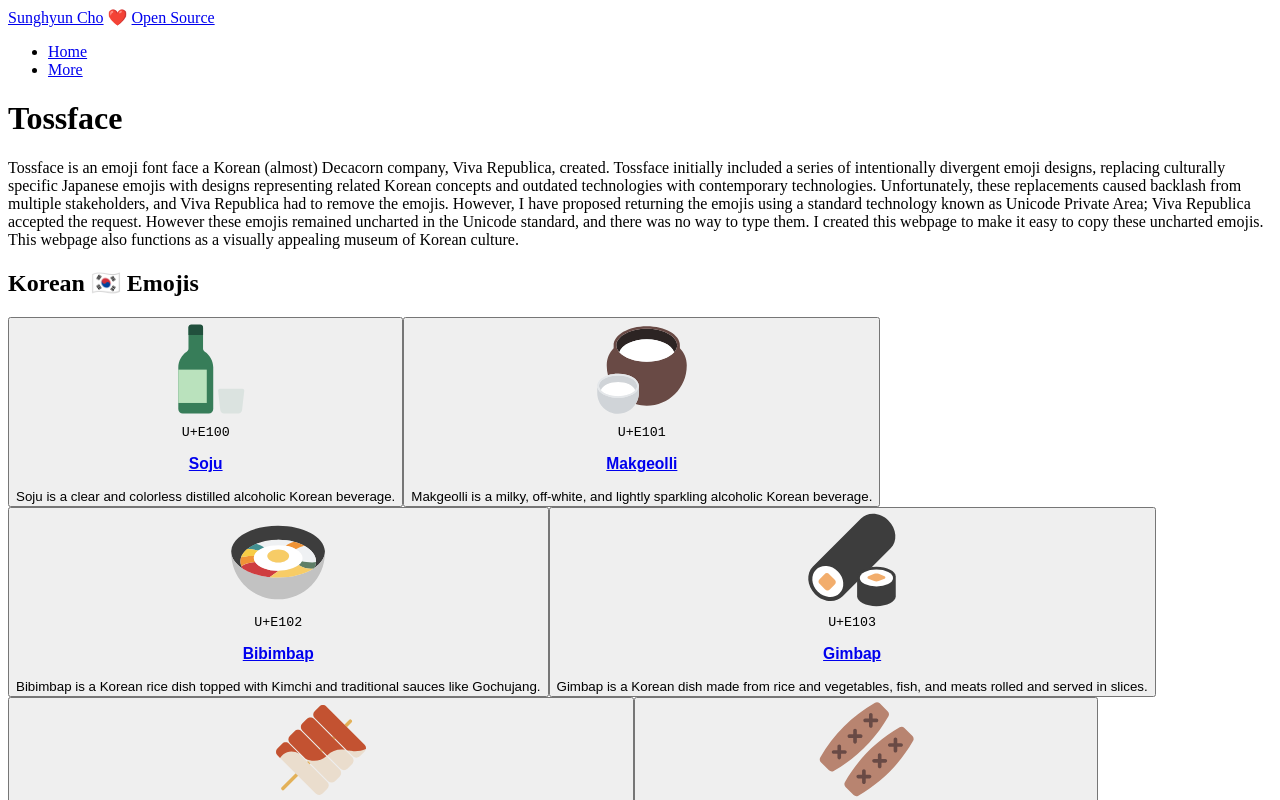
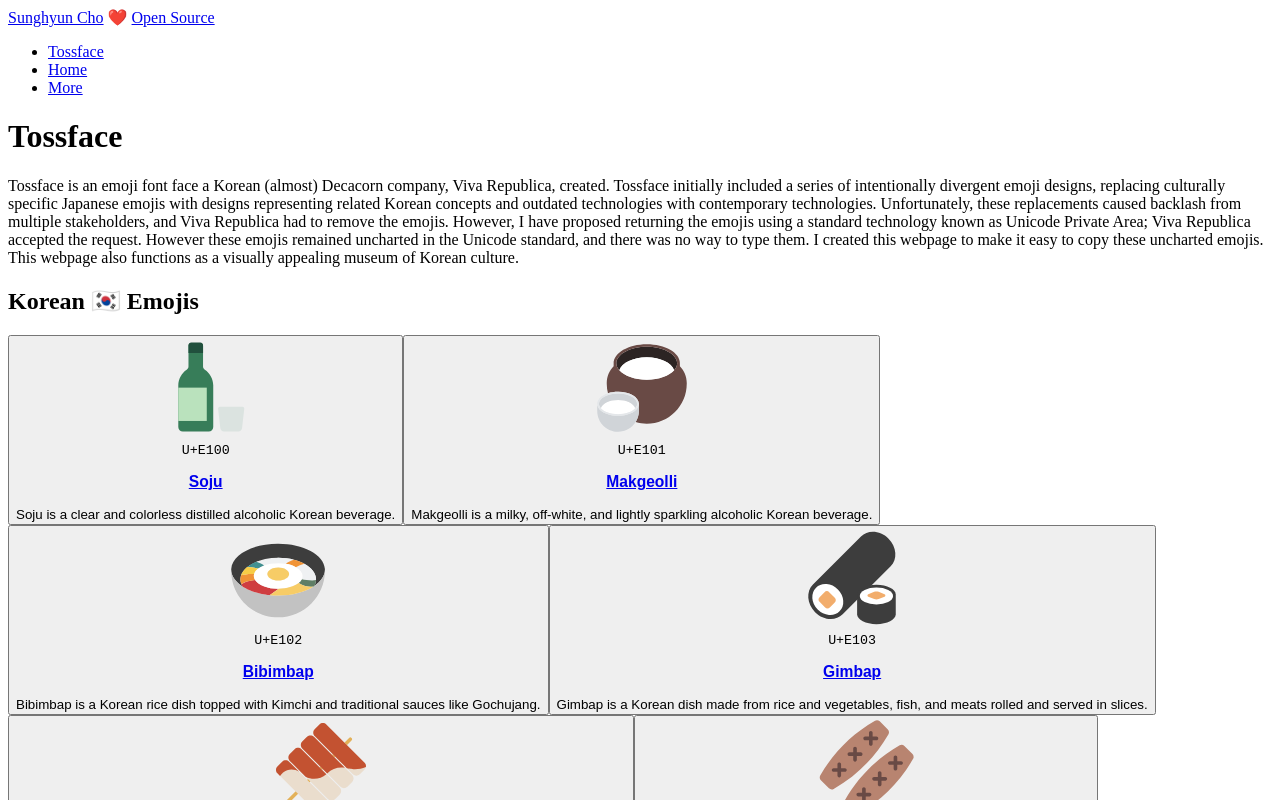
Before and after one commit to anaclumos/tossface-playground, a Next.js app: page / in a window 1280 px wide. Shown: the top 800 px of the page. Built offline with nearby package versions, Linux system fonts and the light colour scheme; a web font is replaced by a local one.

Commit message:
add tossface link to nav

```diff
--- a/components/Header.tsx
+++ b/components/Header.tsx
@@ -17,12 +17,19 @@ const Header = () => {
           Open Source
         </a>
       </span>
-      <ul className='grid items-center grid-cols-2 gap-4 mt-3 text-sm text-gray-500 dark:text-gray-400 sm:text-center md:text-right'>
+      <ul className='grid items-center grid-cols-3 py-2 mt-3 text-sm text-right text-gray-500 dark:text-gray-400'>
         <li className='hover:underline'>
-          <Link href='/'>Home</Link>
+          <a href='https://toss.im/tossface'>Tossface</a>
         </li>
         <li className='hover:underline'>
-          <Link href='/more'>More</Link>
+          <Link href='/'>
+            <a>Home</a>
+          </Link>
+        </li>
+        <li className='hover:underline'>
+          <Link href='/more'>
+            <a>More</a>
+          </Link>
         </li>
       </ul>
     </nav>
```
